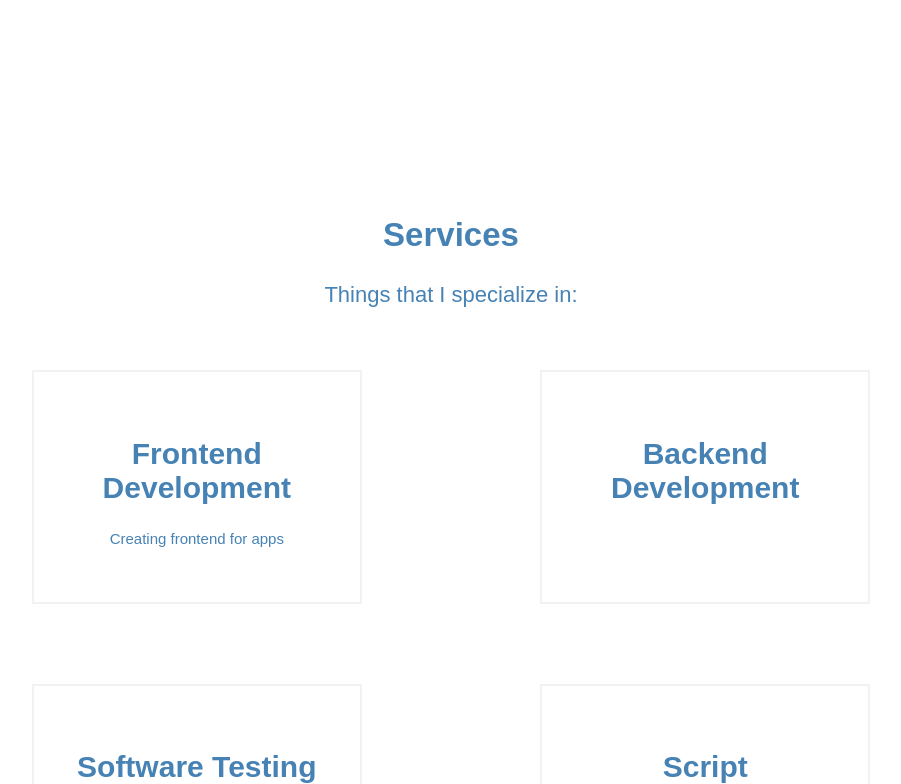
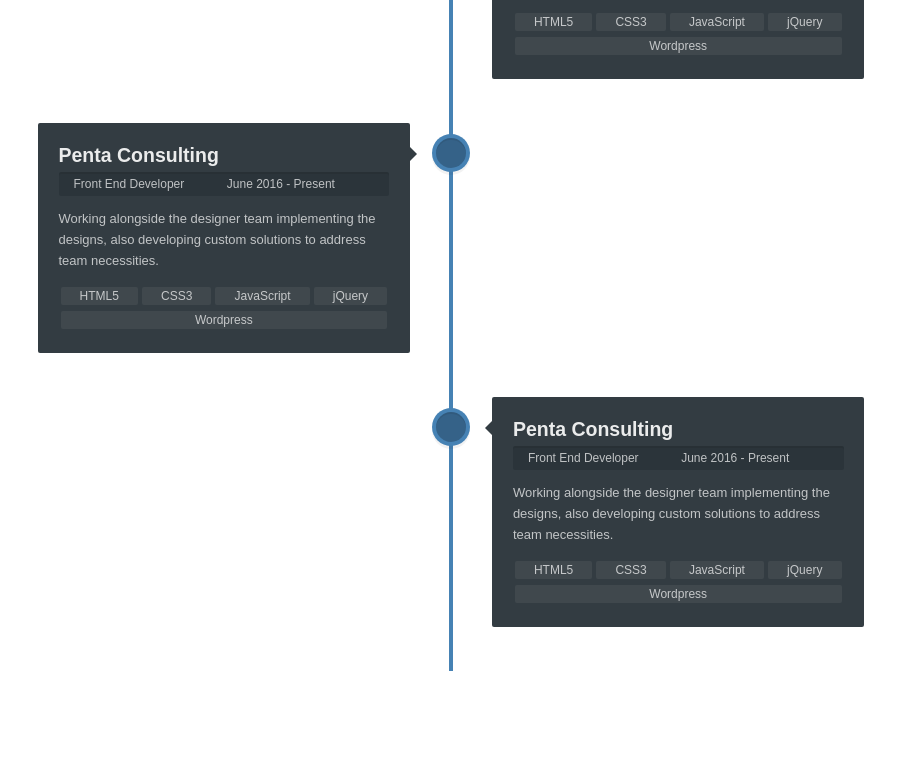
Before and after one commit to AdamMisiak/adammisiak.github.io, a React (Create React App) app: page / in a window 1536 px wide. Shown: the part 1800-2584 px from the top of the page, without its empty margins (317-1218 px from the left). Built offline with nearby package versions, Linux system fonts and the light colour scheme.

Commit message:
Changed styles of timeline

```diff
--- a/src/components/AboutMe.tsx
+++ b/src/components/AboutMe.tsx
@@ -96,6 +96,58 @@ const AboutMe: React.FunctionComponent = () => {
           </div>
         </div>
 
+        <div className="timeline-block">
+          <div className="timeline-orb">
+			    </div>
+          <div className="timeline-content">
+            <h2>Penta Consulting</h2>
+            <div className="timeline-content-info">
+              <span className="timeline-content-info-title">
+                <i className="fa fa-certificate" aria-hidden="true"></i>
+                Front End Developer
+              </span>
+              <span className="timeline-content-info-date">
+                <i className="fa fa-calendar-o" aria-hidden="true"></i>
+                June 2016 - Present
+              </span>
+            </div>
+            <p>Working alongside the designer team implementing the designs, also developing custom solutions to address team necessities.</p>
+            <ul className="content-skills">
+              <li>HTML5</li>
+              <li>CSS3</li>
+              <li>JavaScript</li>
+              <li>jQuery</li>
+              <li>Wordpress</li>
+            </ul>
+          </div>
+        </div>
+
+        <div className="timeline-block">
+          <div className="timeline-orb">
+			    </div>
+          <div className="timeline-content">
+            <h2>Penta Consulting</h2>
+            <div className="timeline-content-info">
+              <span className="timeline-content-info-title">
+                <i className="fa fa-certificate" aria-hidden="true"></i>
+                Front End Developer
+              </span>
+              <span className="timeline-content-info-date">
+                <i className="fa fa-calendar-o" aria-hidden="true"></i>
+                June 2016 - Present
+              </span>
+            </div>
+            <p>Working alongside the designer team implementing the designs, also developing custom solutions to address team necessities.</p>
+            <ul className="content-skills">
+              <li>HTML5</li>
+              <li>CSS3</li>
+              <li>JavaScript</li>
+              <li>jQuery</li>
+              <li>Wordpress</li>
+            </ul>
+          </div>
+        </div>
+
         {/* <ul>
           {timelineObjects.map((object) => {
             return <TimelineObject {...object} />
--- a/src/styles/AboutMe.css
+++ b/src/styles/AboutMe.css
@@ -52,10 +52,10 @@
 
 
 .timeline-wrapper {
-    width: 90%;
-    max-width: 1080px;
+    /* width: 90%; */
+    /* max-width: 1080px; */
     margin: 0 auto;
-    background: #2B343A;
+    /* background: #2B343A; */
     padding: 0 10%;
     border-radius: 2px;
 }
@@ -186,6 +186,53 @@
     border: 7px solid transparent;
     border-right: 7px solid #333C42;
   }
+
+
+@media only screen and (min-width: 1420px) {
+    .timeline-wrapper {
+      margin-top: 3em;
+      margin-bottom: 3em;
+    }
+    .timeline-wrapper::before {
+      left: 50%;
+      margin-left: -2px;
+    }
+
+    .timeline-block:nth-child(even) .timeline-content {
+        float: right;
+    }
+    .timeline-block:nth-child(even) .timeline-content::before {
+        top: 24px;
+        left: auto;
+        right: 100%;
+        border-color: transparent;
+        border-right-color: #333C42;
+    }
+
+    .timeline-content::before {
+        top: 24px;
+        left: 100%;
+        border-color: transparent;
+        border-left-color: #333C42;
+    }
+
+    .timeline-content {
+        color: white;
+        margin-left: 0;
+        padding: 1.6em;
+        width: 36%;
+        margin: 0 5%
+    }
+
+    .timeline-orb {
+        width: 30px;
+        height: 30px;
+        left: 50%;
+        top: -0.1%;
+        margin-left: -15px;
+        margin-top: 15px;
+    }
+}
 
 
 
--- a/src/styles/Feed.css
+++ b/src/styles/Feed.css
@@ -2,6 +2,7 @@
     position: absolute;
     height: 100%;
     width: 100%;
+    min-width: 480px;
     box-sizing: border-box;
     top: 0;
     left: 0;
```
